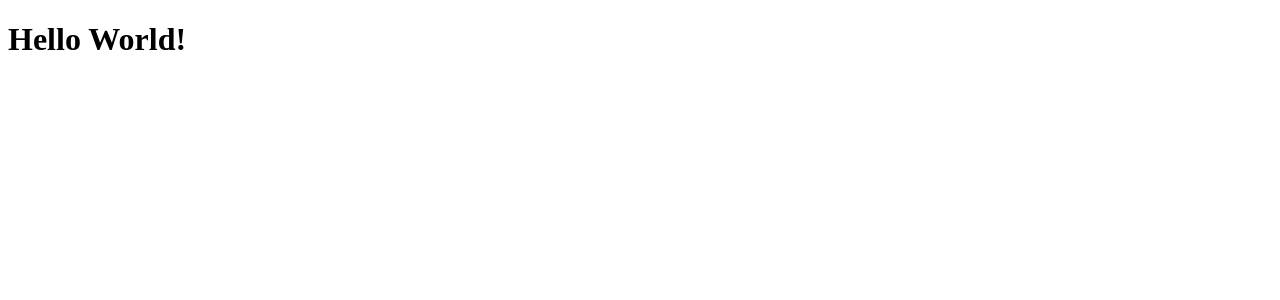
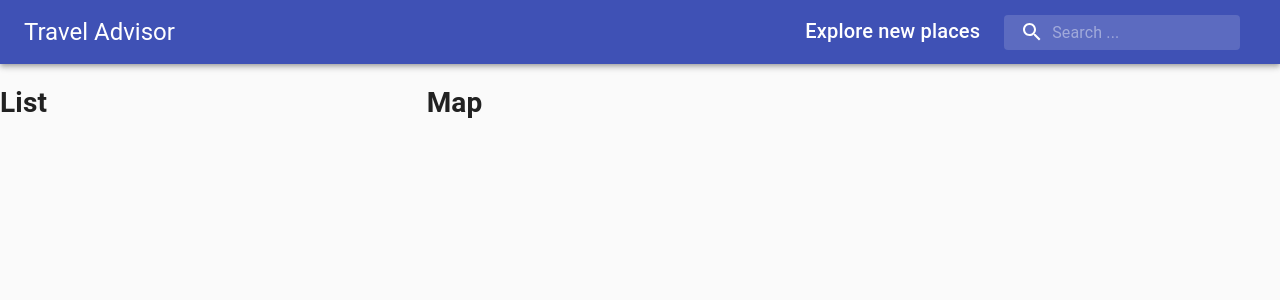
Before and after one commit to annuhpark/travel_buddy, a React (Create React App) app: page / in a window 1280 px wide. Shown: the top 300 px of the page. Built offline with nearby package versions, Linux system fonts and the light colour scheme.

Commit message:
Updated css with material-ui.

```diff
--- a/src/App.js
+++ b/src/App.js
@@ -1,12 +1,29 @@
 import React from 'react';
+
+import { CssBaseline, Grid } from '@material-ui/core';
+
+import Header from './components/Header/Header';
+import List from './components/List/List';
+import Map from './components/Map/Map';
+
+
 
 const App = () => {
 
   return (
-    <div>
-      <h1>Hello World!</h1>
-    </div>
-  )
+    <>
+      <CssBaseline />
+      <Header />
+      <Grid container spacing={3} style={{ width: '100%' }}>
+        <Grid item xs={12} md={4}>
+          <List />
+        </Grid>
+        <Grid item xs={12} md={8}>
+          <Map />
+        </Grid>
+      </Grid>
+    </>
+  );
 }
 
 export default App;
--- /dev/null
+++ b/src/components/Header/Header.jsx
@@ -0,0 +1,34 @@
+import React from 'react';
+import { Autocomplete } from '@react-google-maps/api';
+import { AppBar, Toolbar, Typography, InputBase, Box } from '@material-ui/core';
+import SearchIcon from '@material-ui/icons/Search';
+
+import useStyles from './styles.js';
+
+const Header = () => {
+  const classes = useStyles();
+  return (
+    <AppBar position="static">
+      <Toolbar className={classes.toolbar}>
+        <Typography variant="h5" className={classes.title}>
+          Travel Advisor
+        </Typography>
+        <Box display="flex">
+        <Typography variant="h6" className={classes.title}>
+          Explore new places
+        </Typography>
+        {/* <Autocomplete> */}
+          <div className={classes.search}>
+            <div className={classes.searchIcon}>
+              <SearchIcon />
+            </div>
+            <InputBase placeholder="Search ..." classes={{ root: classes.inputRoot, input: classes.inputInput }}/>
+          </div>
+        {/* </Autocomplete> */}
+        </Box>
+      </Toolbar>
+    </AppBar>
+  )
+}
+
+export default Header;
--- /dev/null
+++ b/src/components/Header/styles.js
@@ -0,0 +1,32 @@
+import { alpha, makeStyles } from '@material-ui/core/styles';
+
+export default makeStyles((theme) => ({
+  title: {
+    display: 'none',
+    [theme.breakpoints.up('sm')]: {
+      display: 'block',
+    },
+  },
+  search: {
+    position: 'relative',
+    borderRadius: theme.shape.borderRadius,
+    backgroundColor: alpha(theme.palette.common.white, 0.15),
+    '&:hover': { backgroundColor: alpha(theme.palette.common.white, 0.25) },
+    marginRight: theme.spacing(2),
+    marginLeft: 0,
+    width: '100%',
+    [theme.breakpoints.up('sm')]: { marginLeft: theme.spacing(3), width: 'auto' },
+  },
+  searchIcon: {
+    padding: theme.spacing(0, 2), height: '100%', position: 'absolute', pointerEvents: 'none', display: 'flex', alignItems: 'center', justifyContent: 'center',
+  },
+  inputRoot: {
+    color: 'inherit',
+  },
+  inputInput: {
+    padding: theme.spacing(1, 1, 1, 0), paddingLeft: `calc(1em + ${theme.spacing(4)}px)`, transition: theme.transitions.create('width'), width: '100%', [theme.breakpoints.up('md')]: { width: '20ch' },
+  },
+  toolbar: {
+    display: 'flex', justifyContent: 'space-between',
+  },
+}));
--- /dev/null
+++ b/src/components/List/List.jsx
@@ -0,0 +1,9 @@
+import React from 'react';
+
+const List = () => {
+  return (
+    <h1>List</h1>
+  )
+}
+
+export default List;
--- /dev/null
+++ b/src/components/List/styles.js
@@ -0,0 +1,22 @@
+import { makeStyles } from '@material-ui/core/styles';
+
+export default makeStyles((theme) => ({
+  formControl: {
+    margin: theme.spacing(1), minWidth: 120, marginBottom: '30px',
+  },
+  selectEmpty: {
+    marginTop: theme.spacing(2),
+  },
+  loading: {
+    height: '600px', display: 'flex', justifyContent: 'center', alignItems: 'center',
+  },
+  container: {
+    padding: '25px',
+  },
+  marginBottom: {
+    marginBottom: '30px',
+  },
+  list: {
+    height: '75vh', overflow: 'auto',
+  },
+}));
--- /dev/null
+++ b/src/components/Map/Map.jsx
@@ -0,0 +1,9 @@
+import React from 'react';
+
+const Map = () => {
+  return (
+    <h1>Map</h1>
+  )
+}
+
+export default Map;
--- /dev/null
+++ b/src/components/Map/styles.js
@@ -0,0 +1,16 @@
+import { makeStyles } from '@material-ui/core/styles';
+
+export default makeStyles(() => ({
+  paper: {
+    padding: '10px', display: 'flex', flexDirection: 'column', justifyContent: 'center', width: '100px',
+  },
+  mapContainer: {
+    height: '85vh', width: '100%',
+  },
+  markerContainer: {
+    position: 'absolute', transform: 'translate(-50%, -50%)', zIndex: 1, '&:hover': { zIndex: 2 },
+  },
+  pointer: {
+    cursor: 'pointer',
+  },
+}));
--- /dev/null
+++ b/src/components/PlaceDetails/styles.js
@@ -0,0 +1,13 @@
+import { makeStyles } from '@material-ui/core/styles';
+
+export default makeStyles(() => ({
+  chip: {
+    margin: '5px 5px 5px 0',
+  },
+  subtitle: {
+    display: 'flex', alignItems: 'center', justifyContent: 'space-between', marginTop: '10px',
+  },
+  spacing: {
+    display: 'flex', alignItems: 'center', justifyContent: 'space-between',
+  },
+}));
```
Also changed, not shown: src/components/PlaceDetails/PlaceDetails.jsx (added, +9 -0 lines).
